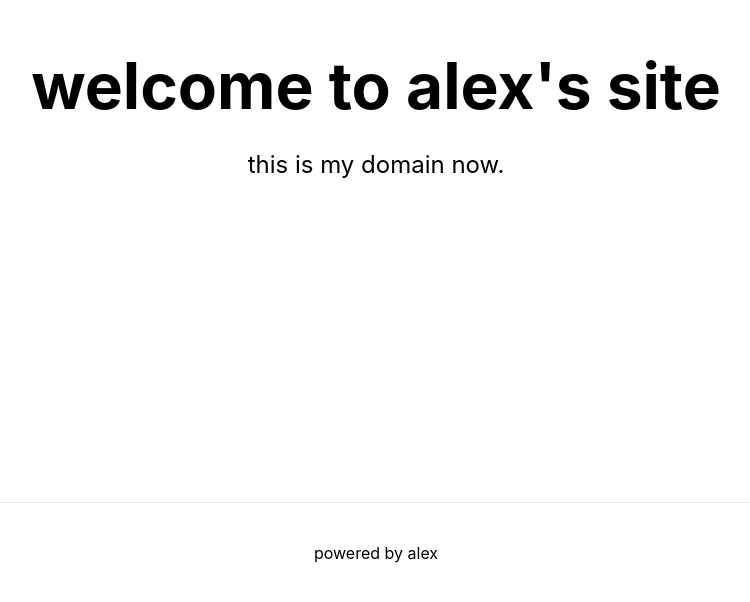
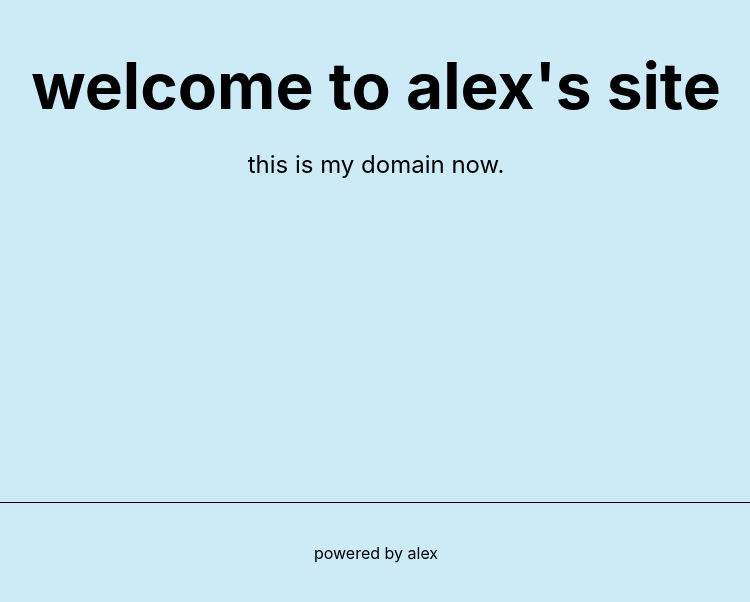
Before and after one commit to alex-clements/my-app, a Next.js app: page / in a window 1280 px wide. Shown: the part 198-800 px from the top of the page, without its empty margins (264-1014 px from the left). Built offline with nearby package versions, Linux system fonts and the light colour scheme.

Commit message:
background colour changed

```diff
--- a/styles/Home.module.css
+++ b/styles/Home.module.css
@@ -5,6 +5,7 @@
   flex-direction: column;
   justify-content: center;
   align-items: center;
+  background-color: #CDEAF7
 }
 
 .main {
@@ -19,7 +20,7 @@
 .footer {
   width: 100%;
   height: 100px;
-  border-top: 1px solid #eaeaea;
+  border-top: 1px solid #000000;
   display: flex;
   justify-content: center;
   align-items: center;
```
